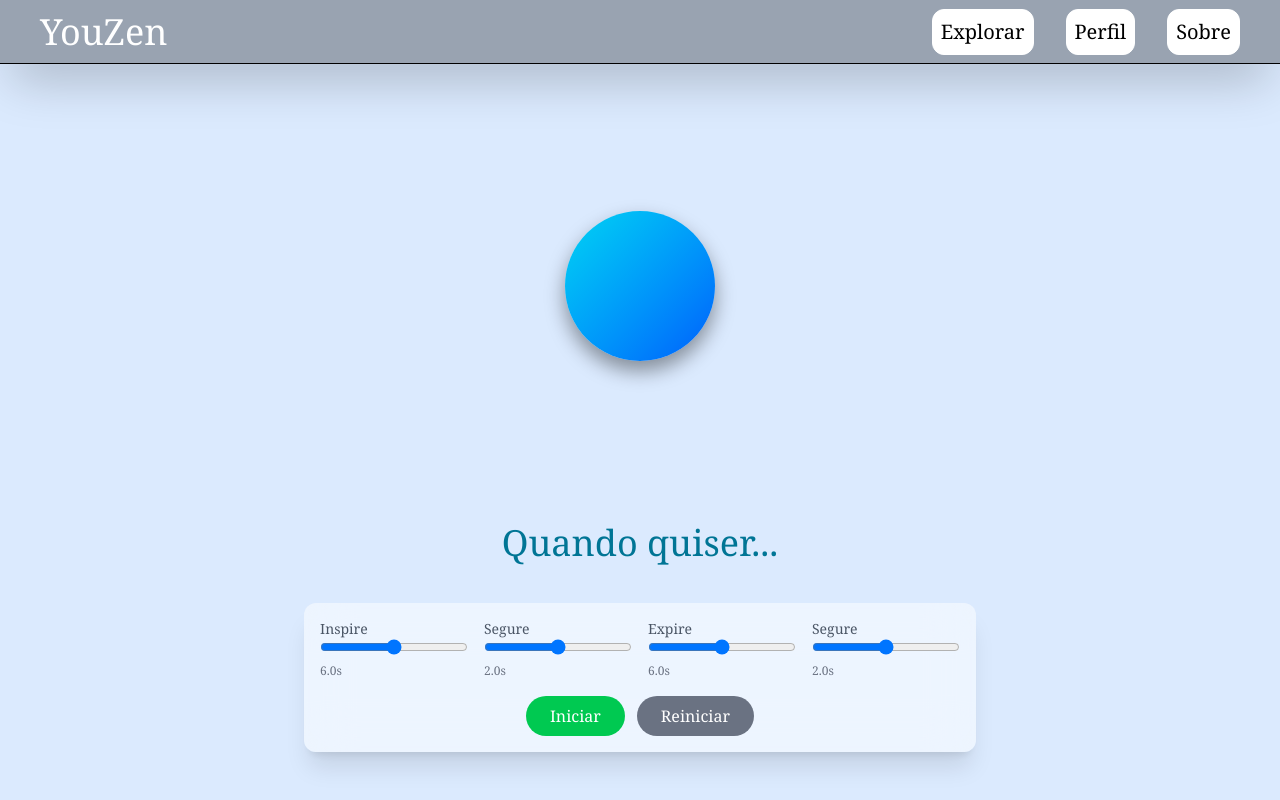
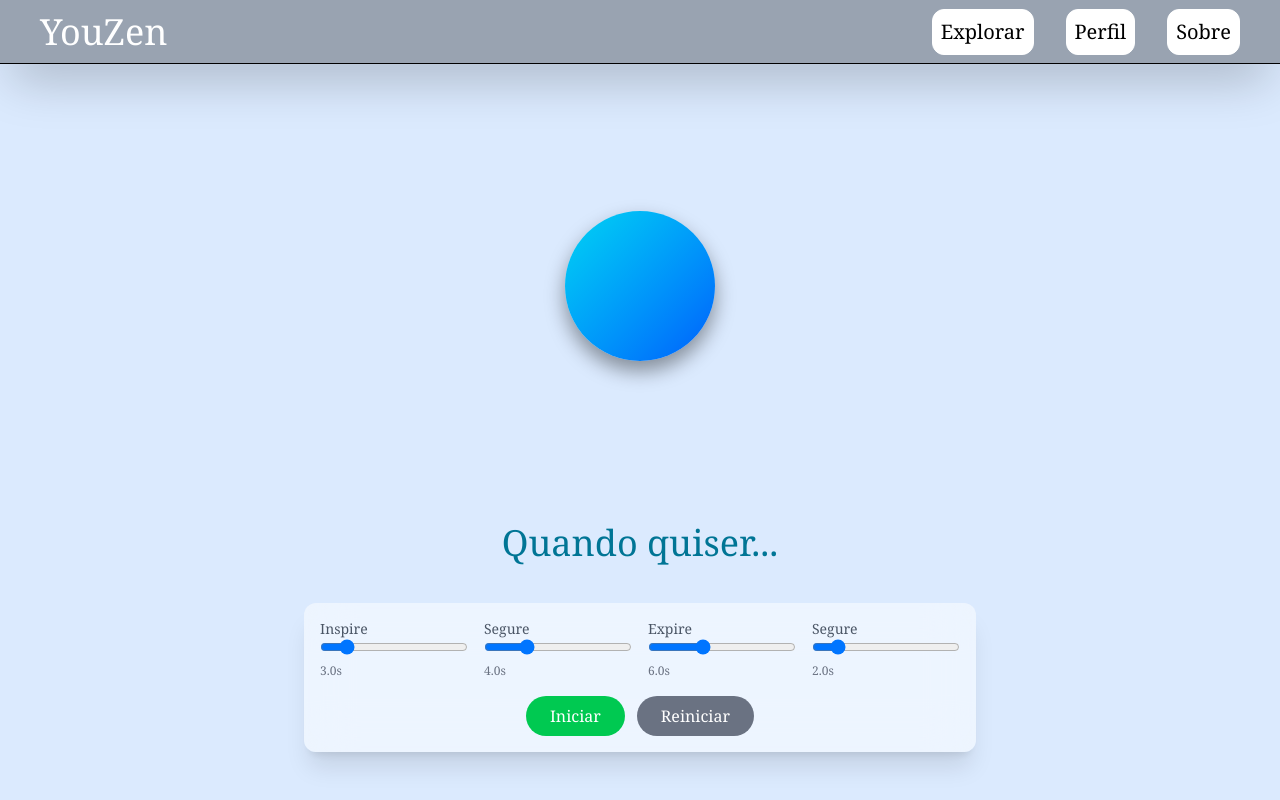
Before and after one commit to venicius8/youzen, a Next.js app: page /breathing in a window 1280 px wide. Built offline with nearby package versions, Linux system fonts and the light colour scheme.

Commit message:
fix(Breathing): correct input range

```diff
--- a/app/breathing/page.tsx
+++ b/app/breathing/page.tsx
@@ -10,8 +10,8 @@ export default function Breathing() {
   >("Quando quiser...");
   const [isRunning, setIsRunning] = useState(false);
 
-  const [inhale, setInhale] = useState(6000);
-  const [holdInhale, setHoldInhale] = useState(2000);
+  const [inhale, setInhale] = useState(3000);
+  const [holdInhale, setHoldInhale] = useState(4000);
   const [exhale, setExhale] = useState(6000);
   const [holdExhale, setHoldExhale] = useState(2000);
 
@@ -119,6 +119,7 @@ export default function Breathing() {
               min="1000"
               max="15000"
               step="500"
+              defaultValue={inhale}
               onChange={(e) => setInhale(Number(e.target.value))}
               className="w-full"
               disabled={isRunning}
@@ -134,6 +135,7 @@ export default function Breathing() {
               min="0"
               max="15000"
               step="500"
+              defaultValue={holdInhale}
               onChange={(e) => setHoldInhale(Number(e.target.value))}
               className="w-full"
               disabled={isRunning}
@@ -149,6 +151,7 @@ export default function Breathing() {
               min="1000"
               max="15000"
               step="500"
+              defaultValue={exhale}
               onChange={(e) => setExhale(Number(e.target.value))}
               className="w-full"
               disabled={isRunning}
@@ -164,6 +167,7 @@ export default function Breathing() {
               min="0"
               max="15000"
               step="500"
+              defaultValue={holdExhale}
               onChange={(e) => setHoldExhale(Number(e.target.value))}
               className="w-full"
               disabled={isRunning}
```
